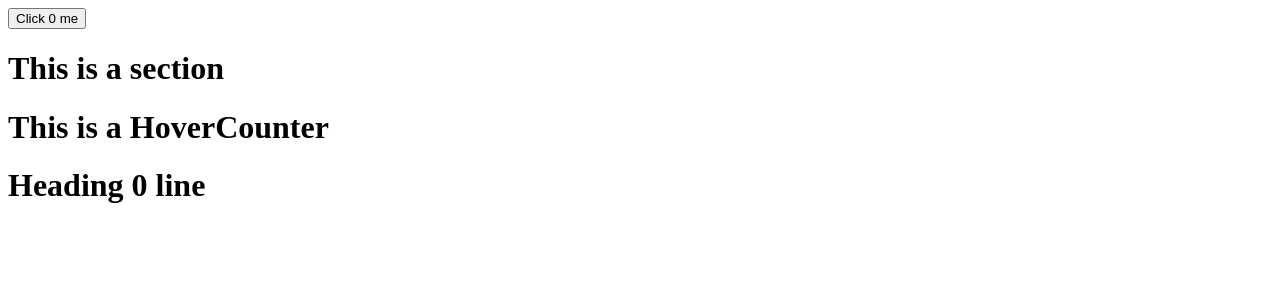
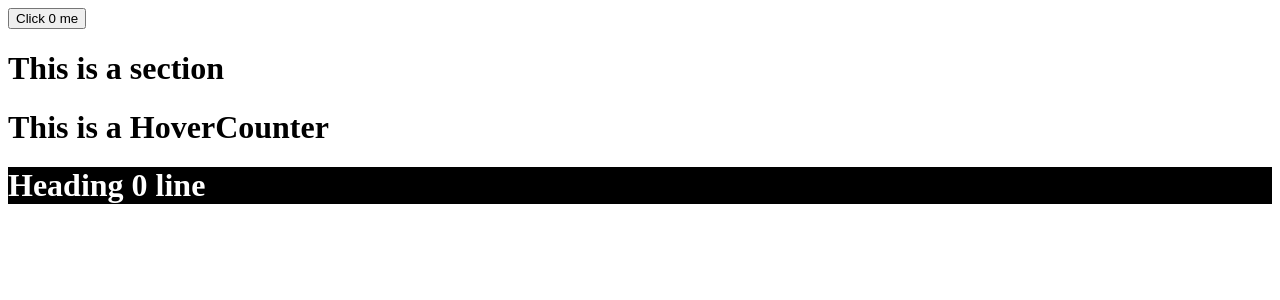
Before and after one commit to Anisur369/React, a React (Vite) app: page / in a window 1280 px wide. Shown: the top 300 px of the page. Built offline with nearby package versions, Linux system fonts and the light colour scheme.

Commit message:
themeContext

```diff
--- a/src/App.jsx
+++ b/src/App.jsx
@@ -2,17 +2,27 @@ import React from "react"
 import Counter from "./components/HOC/Counter";
 import ClickCounter from "./components/HOC/ClickCounter";
 import Section from "./components/HOC/Section";
+import themeContext from "./Contexts/themeContext";
 
 
-function App(){
+class App extends React.Component{
+    state={
+        theme:'dark',
+    }
+    render(){
+        const {theme}=this.state;
         return (
             <div>
                 <Counter>
                     {(count,incrementCount)=>(<ClickCounter count={count} incrementCount={incrementCount}/>)}
                 </Counter>
+                <themeContext.Provider value={{theme}}>
                     <Section/>
+                </themeContext.Provider>
+
             </div>
         )
     }
+}
 
 export default App
--- /dev/null
+++ b/src/Contexts/themeContext.jsx
@@ -0,0 +1,9 @@
+import createContext from "../lib/Context";
+
+/* function themeContext({value}){
+    return createContext(value)
+} */
+const themeContext=createContext({
+    theme:'light',
+})
+export default themeContext;
--- a/src/components/HOC/Content.jsx
+++ b/src/components/HOC/Content.jsx
@@ -1,15 +1,18 @@
 import React from "react";
 import Counter from "./Counter";
 import HoverCounter from "./HoverCounter";
+import themeContext from "../../Contexts/themeContext";
 
 export default function Content(){
     return(
         <div>
             <h1>This is a HoverCounter</h1>
             <Counter>
-                {(count,incrementCount)=>(
-                    <HoverCounter count={count} incrementCount={incrementCount}/>
-                )}
+                {(count,incrementCount)=>{
+                    return <themeContext.Consumer>
+                        {({theme})=><HoverCounter count={count} incrementCount={incrementCount} theme={theme}/>}
+                    </themeContext.Consumer>
+                }}
             </Counter>
         </div>
     )
--- a/src/components/HOC/HoverCounter.jsx
+++ b/src/components/HOC/HoverCounter.jsx
@@ -1,7 +1,15 @@
 import React from "react";
 
-export default function HoverCounter({count,incrementCount}){
+export default function HoverCounter({count,incrementCount,theme}){
+    let style;
+    if(theme=='dark'){
+        style={background:"black",color:"white"}
+    }else if(theme=='light'){
+        style={background:"red",color:"white"}
+    }else{
+        style=null
+    }
     return (
-    <h1 onMouseOver={incrementCount}>Heading {count} line</h1>
+    <h1 onMouseOver={incrementCount} style={style}>Heading {count} line</h1>
     )
 }
--- /dev/null
+++ b/src/lib/Context.jsx
@@ -0,0 +1,23 @@
+class Context{
+    constructor(value){
+        this.value=value;
+    }
+
+    //Provider
+    Provider=({children,value})=>{
+        this.value=value;
+        return children;
+    }
+
+    //Consumer
+    Consumer=({children})=>children(this.value);
+}
+
+function createContext({value=null}){
+    const context=new Context(value);
+    return {
+        Provider:context.Provider,
+        Consumer:context.Consumer,
+    }
+}
+export default createContext;
```
Lines whose indentation alone changed are shown as unchanged.
